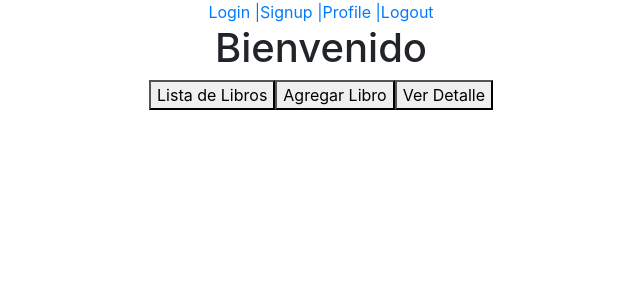
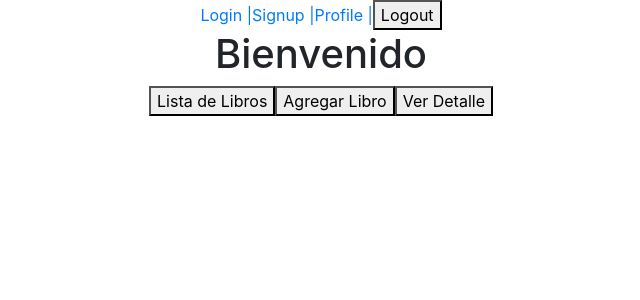
Before and after one commit to CharlesRandom/front-book-admin, a React (Create React App) app: page / in a window 1280 px wide. Shown: the top 300 px of the page, without its empty margins (319-959 px from the left). Built offline with nearby package versions, Linux system fonts and the light colour scheme; the HTML template or start-up script is replaced by a standard one.

Commit message:
Logout button added

```diff
--- a/src/App.js
+++ b/src/App.js
@@ -14,7 +14,7 @@ class App extends Component {
           <Link to='/login'>Login |</Link>
           <Link to='/signup'>Signup |</Link>
           <Link to='/profile'>Profile |</Link>
-          <Link onClick="">Logout</Link>
+          <button >Logout</button>
         </nav>
         <Routes/>
       </div>
```
